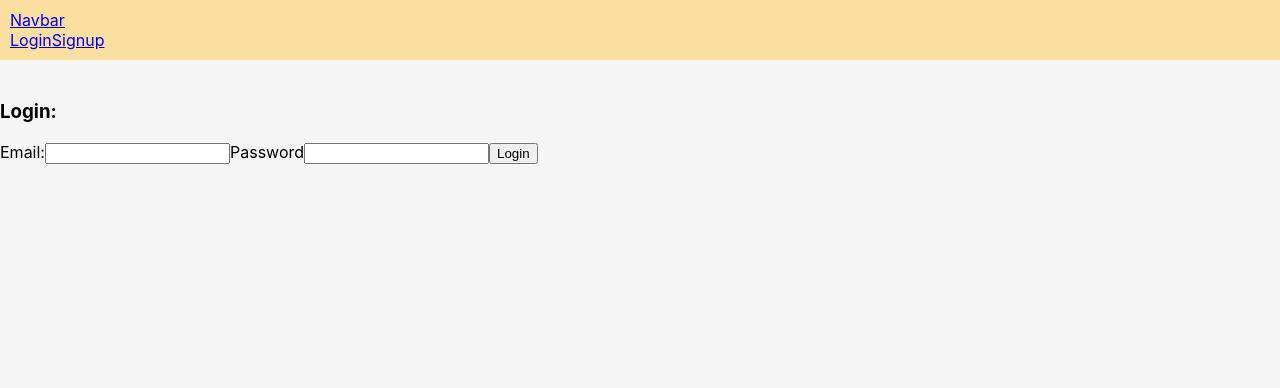
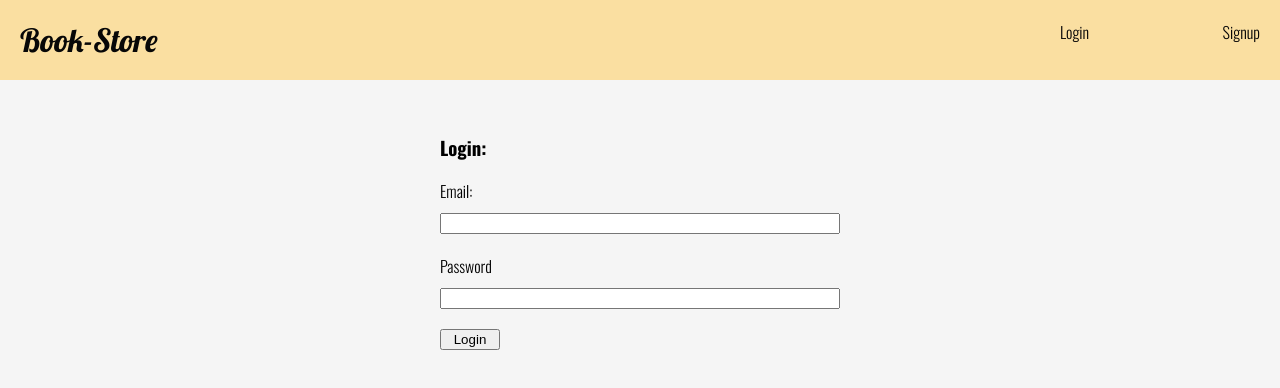
Before and after one commit to Jeman-Kumar-97-06/MY_Projects, a React (Create React App) app: page /login in a window 1280 px wide. Shown: the top 388 px of the page. Built offline with nearby package versions, Linux system fonts and the light colour scheme.

Commit message:
Almost Completed E-Commerce App

```diff
--- a/src/components/Navbar.js
+++ b/src/components/Navbar.js
@@ -11,15 +11,15 @@ const Navbar = () => {
 
     return (
         <div className="nav_div">
-            <Link to='/'>Navbar</Link>
+            <Link to='/' className='book_store'>Book-Store</Link>
             {!user && (
-                <div>
+                <div className='remain_nav'>
                     <Link to='/login'>Login</Link>
                     <Link to='/signup'>Signup</Link>
                 </div>
             )}
             {user && (
-                <div>
+                <div className='remain_nav'>
                     <Link to='/cart'>{user.user.name}'s cart</Link>
                     <button onClick={handleLogout}>Logout</button>
                 </div>
--- a/src/index.css
+++ b/src/index.css
@@ -1,8 +1,10 @@
+@import url('https://fonts.googleapis.com/css2?family=Lobster&family=Oswald:wght@200..700&display=swap');
 body {
   margin: 0;
-  font-family: -apple-system, BlinkMacSystemFont, 'Segoe UI', 'Roboto', 'Oxygen',
-    'Ubuntu', 'Cantarell', 'Fira Sans', 'Droid Sans', 'Helvetica Neue',
-    sans-serif;
+  font-family: "Oswald", sans-serif;
+  font-optical-sizing: auto;
+  font-weight:300;
+  font-style: normal;
   -webkit-font-smoothing: antialiased;
   -moz-osx-font-smoothing: grayscale;
   background-color: #F5F5F5;
@@ -16,18 +18,41 @@ code {
 /* Navbar */
 .nav_div{
   background-color: #FADFA1;
-  padding:10px;
+  padding:20px;
   width:100vw;
   position: fixed;
   top:0;
   z-index: 99 !important;
+  display: flex;
+  flex-direction: row;
+  justify-content: space-between;
+}
+
+.nav_div a{
+  text-decoration: none;
+  cursor: pointer;
+  color:#070707
+}
+
+.remain_nav {
+  margin-right:40px;
+  width : 200px;
+  display: flex;
+  flex-direction: row;
+  justify-content: space-between;
+}
+
+.remain_nav button{
+  height: fit-content;
 }
 
 /* Category Selection */
 
 .dropbtn {
   background-color: #C96868;
-  color: white;
+  font-family: "Oswald", sans-serif;
+  font-optical-sizing: auto;
+  font-weight:300;
   padding: 16px;
   font-size: 16px;
   border: none;
@@ -186,6 +211,10 @@ table {
   font-family: arial, sans-serif;
   border-collapse: collapse;
   width: 100%;
+  font-family: "Oswald", sans-serif;
+  font-optical-sizing: auto;
+  font-weight:300;
+  font-style: normal;
 }
 
 td, th {
@@ -201,3 +230,64 @@ th{
 tr{
   background-color: #F2E5BF;
 }
+
+.update_cart_btn{
+  margin-top: 10px;
+  margin-right: 10px;
+  font-family: "Oswald", sans-serif;
+  font-optical-sizing: auto;
+  font-weight:300;
+  font-style: normal;
+}
+/* Login styles */
+.login_div{
+  width:400px;
+  display: flex;
+  flex-direction: column;
+  padding:15px;
+}
+
+.login_div input{
+  margin-bottom: 20px;
+}
+
+.login_div label{
+  margin-bottom:10px;
+}
+
+.login_div button{
+  width:60px;
+}
+
+/* Signup Styles */
+.signup_div{
+  width:400px;
+  display: flex;
+  flex-direction: column;
+  padding:15px;
+}
+
+.signup_div input{
+  margin-bottom: 20px;
+}
+
+.signup_div label{
+  margin-bottom:10px;
+}
+
+.signup_div button{
+  width:60px;
+}
+
+.signup_div{
+  margin-top:100px;
+  margin-left:auto;
+  margin-right:auto;
+}
+
+.book_store{
+  font-family: "Lobster", sans-serif;
+  font-weight: 400;
+  font-style: normal;
+  font-size: xx-large;
+}
--- a/src/pages/CartDets.js
+++ b/src/pages/CartDets.js
@@ -10,7 +10,6 @@ const CartDets = () => {
         const fetchCart = async () => {
             const resp  = await fetch('/api/carts',{headers:{"Authorization":`Bearer ${user.token}`}});
             const cart  = await resp.json();
-            console.log(cart.prices)
             if (resp.ok) {
                 setCartitems(cart.cart[0].products)
                 setPrices(cart.prices)
@@ -22,6 +21,7 @@ const CartDets = () => {
     },[user])
 
     return(
+        <div className="cart_page">
         <table className='cart_page'>
             <tr>
                 <th>Product Name</th>
@@ -30,12 +30,18 @@ const CartDets = () => {
             </tr>
             {cartitems && cartitems.map(ci=>(
                 <tr>
+                    {/* The following is book names */}
                     <td>{Object.keys(ci)[0]}</td>
-                    <td>{Object.values(ci)[0]}</td>
+                    {/* The following is books quantity */}
+                    <td><input type='number' value={Object.values(ci)[0]}/></td>
+                    {/* The following is book prices */}
                     <td>{Number(prices[Object.keys(ci)[0]])*Object.values(ci)[0]}</td>
                 </tr>
             ))}
         </table>
+        <button className="update_cart_btn">Update Cart</button>
+        <button className="update_cart_btn">Checkout</button>
+        </div>
     )
 };
 
```
Also changed, not shown: src/contexts/CartContext.js (added, +10 -0 lines), src/hooks/useCartContext.js (added, +10 -0 lines).
